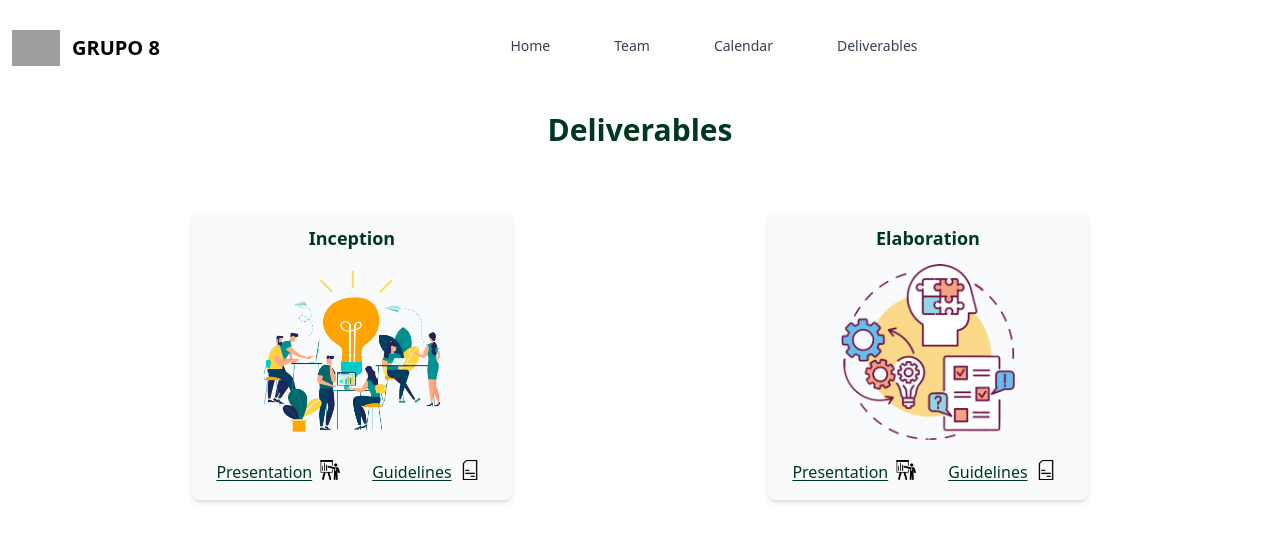
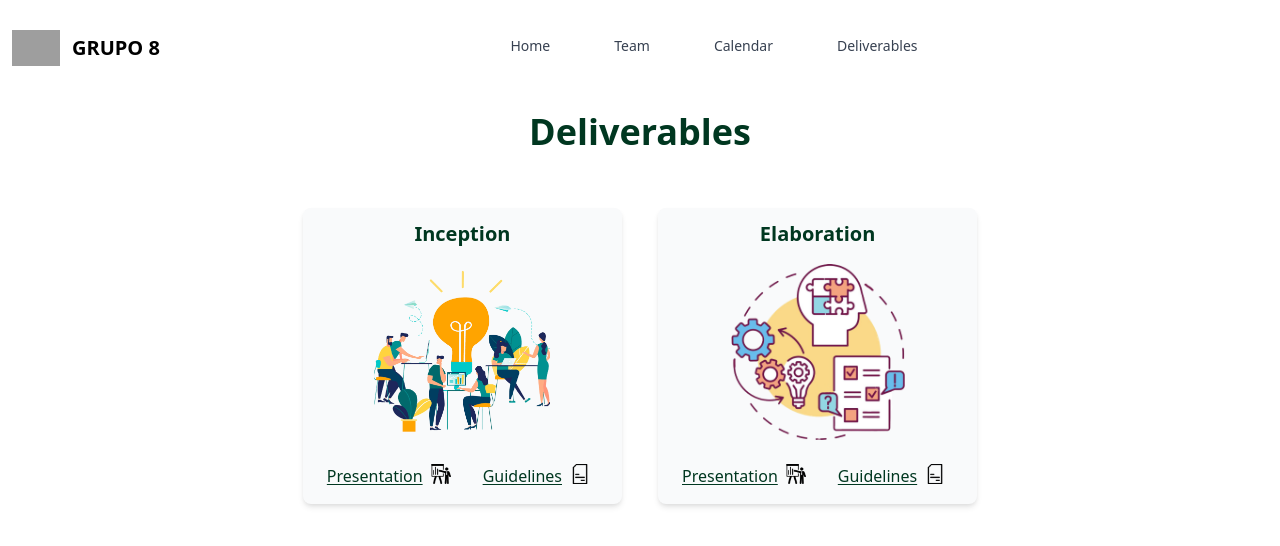
Before and after one commit to Camellia-Cultivar/Landing-Page, a Nuxt app: page /Deliverables in a window 1280 px wide. Shown: the top 546 px of the page. Built offline with nearby package versions, Linux system fonts and the light colour scheme; grey boxes are pictures that could not be loaded.

Commit message:
centered deliverables cards

```diff
--- a/pages/Deliverables/index.vue
+++ b/pages/Deliverables/index.vue
@@ -1,24 +1,24 @@
 <template>
   <div class="container-centered-90 mt-4">
     <div>
-      <p class="text-3xl font-bold text-dark-primary text-center">
+      <p class="text-4xl font-bold text-dark-primary text-center">
         Deliverables
       </p>
     </div>
-    <div class="grid grid-cols-2 mt-16 justify-items-center">
+    <div class="flex flex-wrap justify-center mt-14 gap-9">
       <div
-        class="card flex flex-col items-center bg-gray-50 max-w-max shadow-md p-3"
+        class="card flex flex-col items-center bg-gray-50 max-w-max shadow-md p-3 gap-3"
         v-for="phase in phases"
         :key="phase.title"
       >
-        <p class="text-lg text-center font-semibold text-dark-primary mb-2">
+        <p class="text-xl text-center font-semibold text-dark-primary">
           {{ phase.title }}
         </p>
         <img class="max-h-44 mt-1 mb-2" :src="phase.image" :alt="phase.title" />
-        <div class="flex justify-center mt-2">
+        <div class="flex justify-center">
           <div
             @click="redirect(deliverable.link)"
-            class="flex mx-2 px-1 py-1 cursor-pointer hover:shadow-md"
+            class="flex mx-2 px-1 py-1 cursor-pointer"
             v-for="deliverable in phase.deliverables"
             :key="deliverable.id"
           >
```
